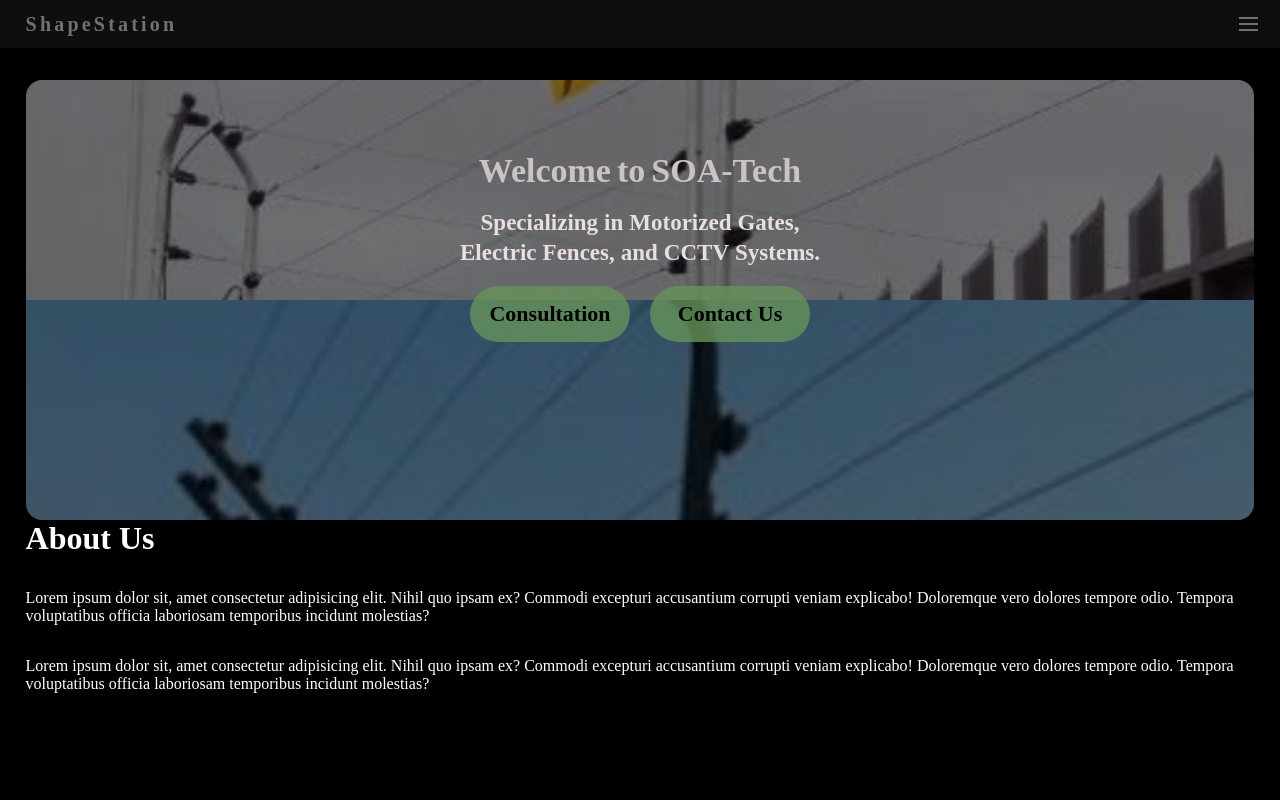
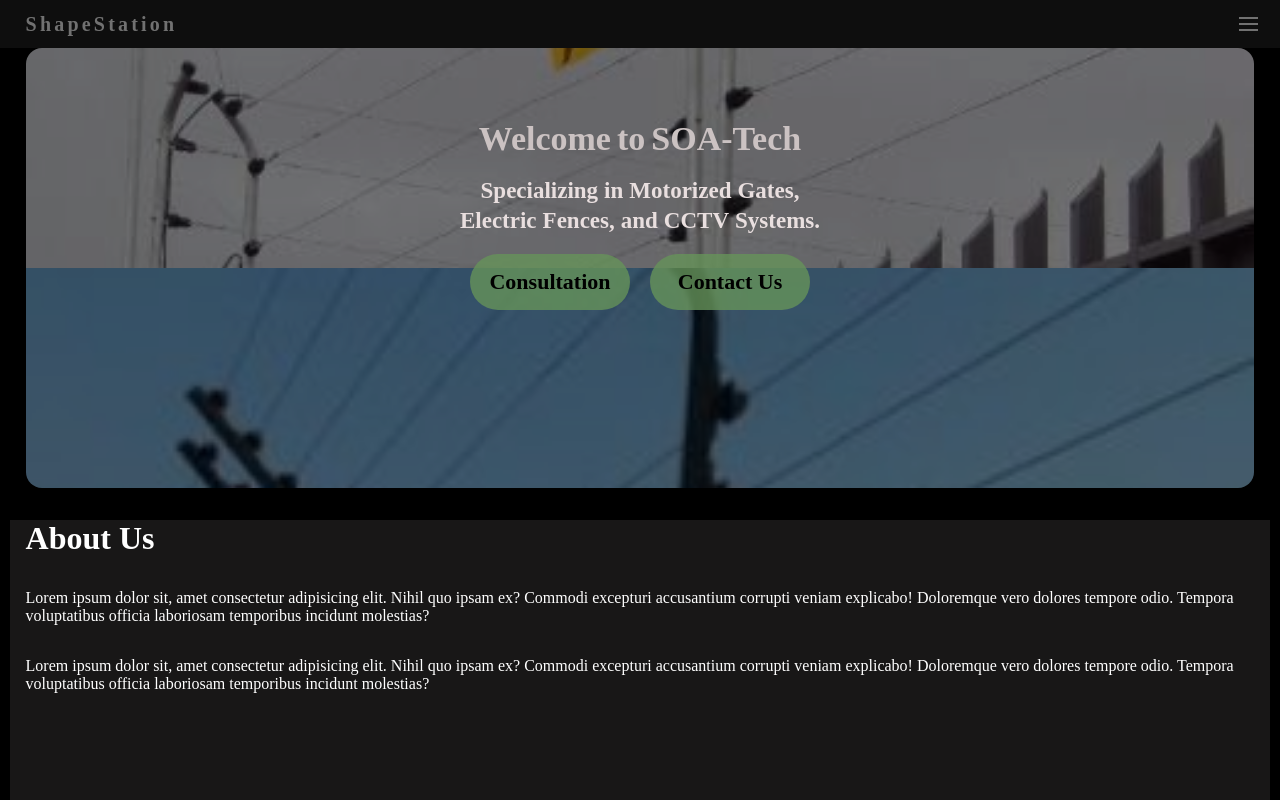
Before and after one commit to firemasterleo/shapestation2, a Vue app: page /TestPage in a window 1280 px wide. Shown: the top 800 px of the page. Built offline with nearby package versions, Linux system fonts and the light colour scheme.

Commit message:
Update TestPage.vue

```diff
--- a/src/components/TestPage.vue
+++ b/src/components/TestPage.vue
@@ -93,7 +93,7 @@
     width: 100vw;
     background-color: rgb(0, 0, 0);
     color: white;
-    padding-top: 2rem;
+    padding-top: 0rem;
     // border: solid rgb(80, 109, 80);
     overflow: hidden;
     padding-inline: 0.6rem;
@@ -285,6 +285,9 @@
         .section2 {
             position: relative;
             z-index: 3;
+            height: 50rem;
+            background-color: rgb(24, 23, 23);
+            margin-top: 2rem;
 
             padding-inline: 1rem;
             // margin-top: -5rem;
```
